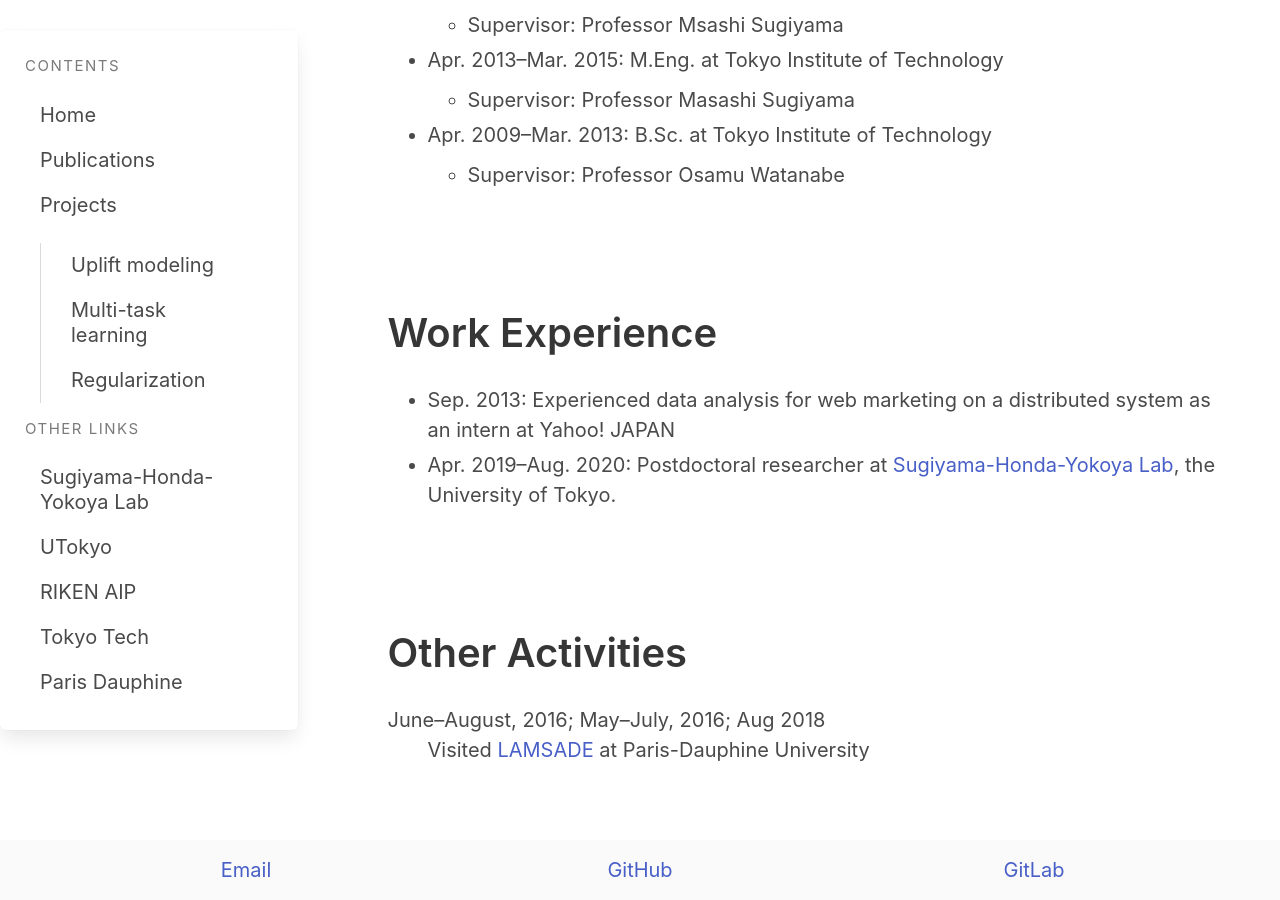
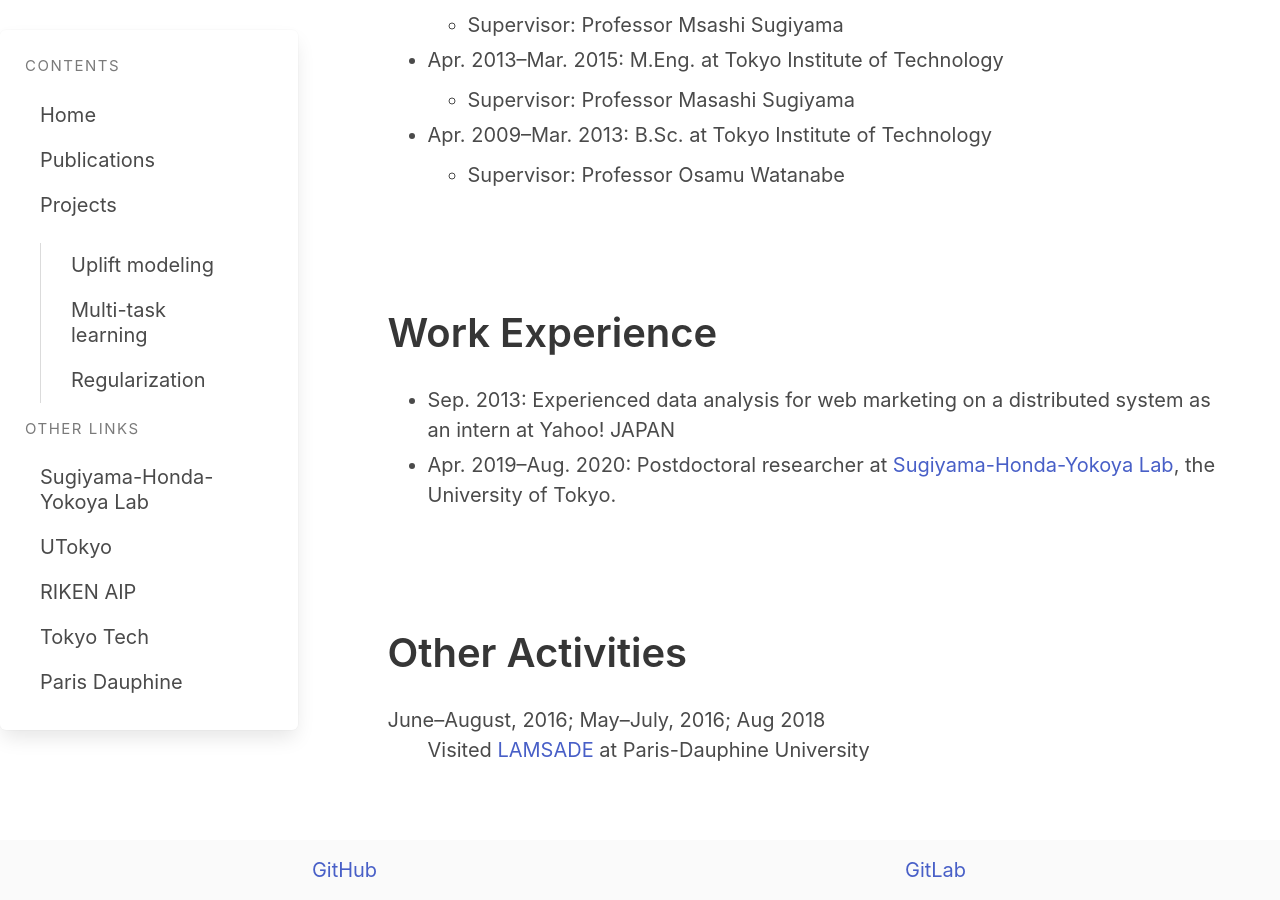
Before and after one commit to i-yamane/i-yamane.github.io, a Jekyll site: the page built from index.markdown, in a window 1280 px wide and 900 px high, scrolled down 1061 px. Built offline with Jekyll 4.4.1, drawn with Linux system fonts in a browser that asks for light colours; nearby versions of some CDN libraries.

Commit message:
Update default.html

```diff
--- a/_layouts/default.html
+++ b/_layouts/default.html
@@ -57,9 +57,6 @@
 			<div class="container">
 				<div class="columns has-text-centered">
 					<div class="column">
-						<a href="mailto:yamane.ikko@gmail.com">Email</a>
-					</div>
-					<div class="column">
 						<a href="https://github.com/i-yamane">GitHub</a>
 					</div>
 					<div class="column">
```
